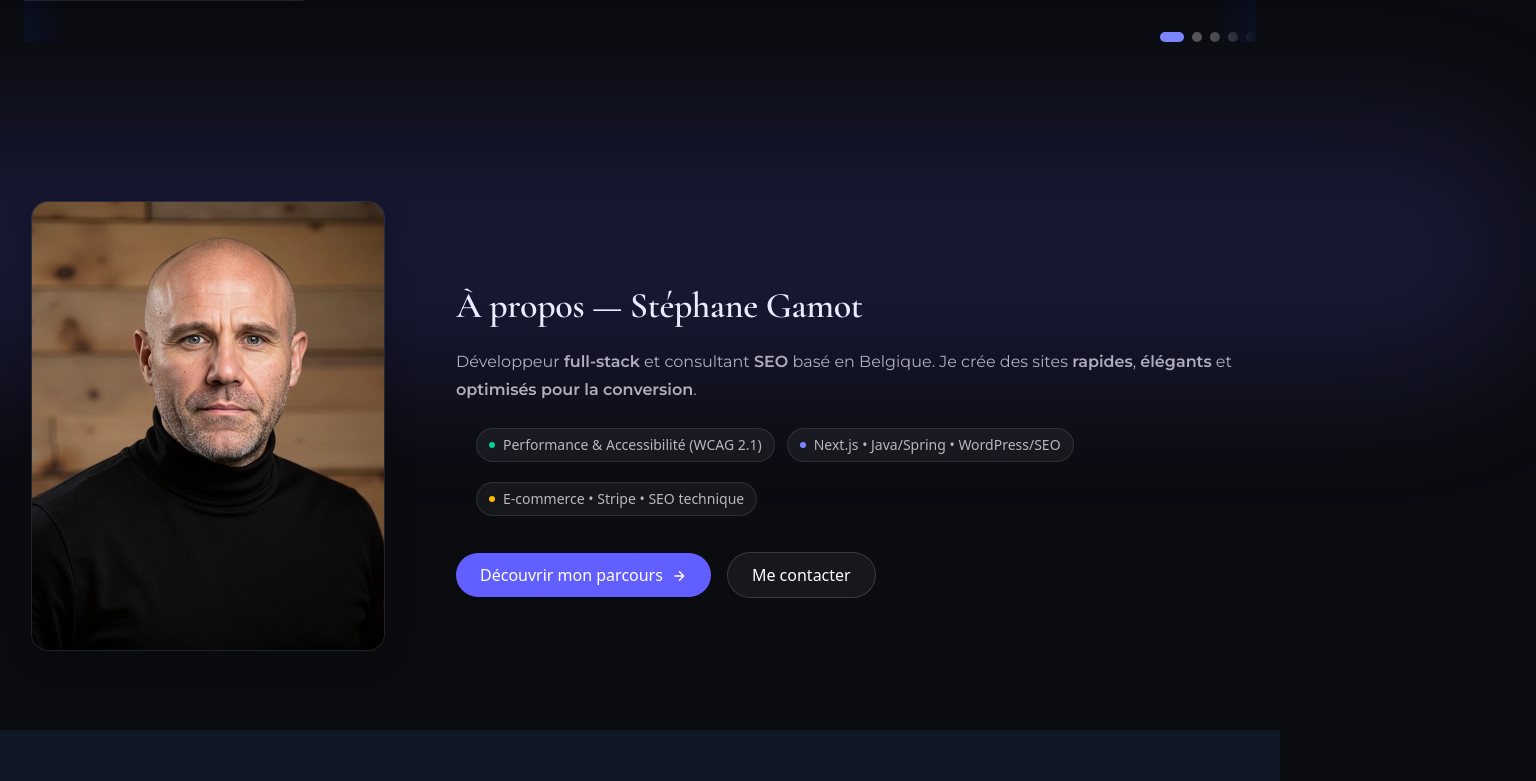
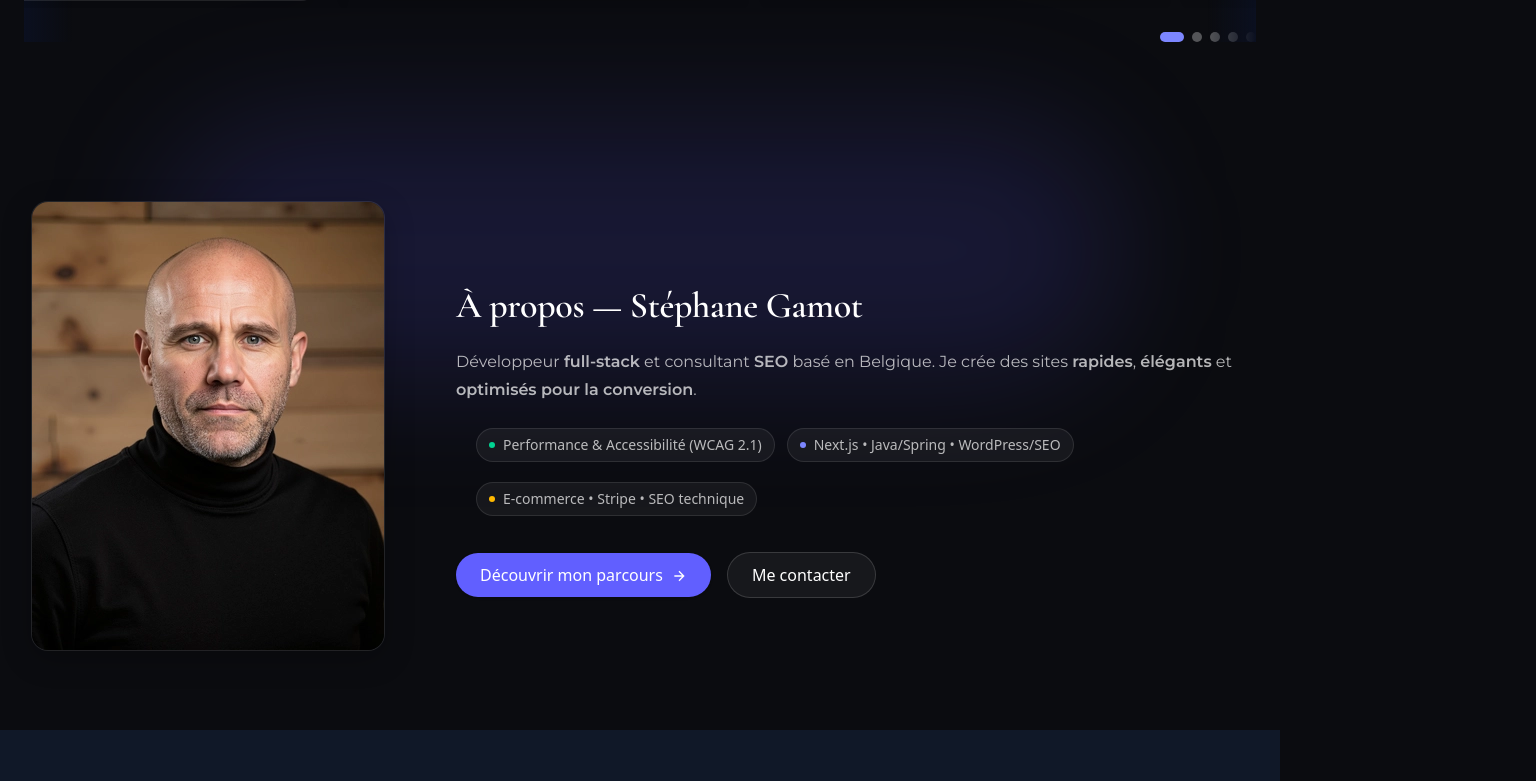
Before and after one commit to StephaneGamot/stephanegamot, a Next.js app: page / in a window 1280 px wide. Shown: the part 2563-3344 px from the top of the page, 1536 px wide, since content can reach past the window. Built offline with nearby package versions, Linux system fonts and the light colour scheme.

Commit message:
Update AboutSection.tsx

```diff
--- a/components/about/AboutSection.tsx
+++ b/components/about/AboutSection.tsx
@@ -8,19 +8,19 @@ export default function AboutSection() {
     return (
         <section id="about" className="relative bg-transparent py-20">
             {/* halo discret */}
-            <div
-                className="absolute inset-x-[-20%] top-0
-         h-40 sm:h-48 md:h-56 lg:h-64
-         rounded-full bg-indigo-500/15
-         blur-2xl sm:blur-3xl"
-            ></div>
-
+            <div aria-hidden className="pointer-events-none absolute inset-0 -z-10 flex justify-center">
+                <div   className="
+        h-40 sm:h-48 md:h-56 lg:h-64
+        w-full max-w-[60rem]
+        rounded-full bg-indigo-500/15
+        blur-2xl sm:blur-3xl
+      " />
+            </div>
 
             <div className="mx-auto grid max-w-7xl grid-cols-1 items-center gap-10 px-6 lg:grid-cols-12 lg:gap-16">
                 {/* Portrait */}
                 <div className="lg:col-span-4">
-                    <div
-                        className="relative mx-auto w-[246.4px] h-[313.6px] lg:w-[352px] lg:h-[448px] aspect-square overflow-hidden rounded-2xl ring-1 ring-white/10 shadow-[0_8px_30px_rgba(0,0,0,0.25)]">
+                    <div className="relative mx-auto w-[246.4px] h-[313.6px] lg:w-[352px] lg:h-[448px] aspect-square overflow-hidden rounded-2xl ring-1 ring-white/10 shadow-[0_8px_30px_rgba(0,0,0,0.25)]">
                         <Image
                             src={Portrait}
                             alt="Portrait de Stéphane Gamot"
@@ -51,15 +51,15 @@ export default function AboutSection() {
                     {/* puces crédibilité concises */}
                     <ul className="mt-5 flex flex-wrap items-center gap-3 text-sm text-white/70">
                         <li className="inline-flex items-center gap-2 rounded-full border border-white/10 bg-white/5 px-3 py-1.5">
-                            <span className="inline-block h-1.5 w-1.5 rounded-full bg-emerald-400"/>
+                            <span className="inline-block h-1.5 w-1.5 rounded-full bg-emerald-400" />
                             Performance & Accessibilité (WCAG 2.1)
                         </li>
                         <li className="inline-flex items-center gap-2 rounded-full border border-white/10 bg-white/5 px-3 py-1.5">
-                            <span className="inline-block h-1.5 w-1.5 rounded-full bg-indigo-400"/>
+                            <span className="inline-block h-1.5 w-1.5 rounded-full bg-indigo-400" />
                             Next.js • Java/Spring • WordPress/SEO
                         </li>
                         <li className="inline-flex items-center gap-2 rounded-full border border-white/10 bg-white/5 px-3 py-1.5">
-                            <span className="inline-block h-1.5 w-1.5 rounded-full bg-amber-400"/>
+                            <span className="inline-block h-1.5 w-1.5 rounded-full bg-amber-400" />
                             E-commerce • Stripe • SEO technique
                         </li>
                     </ul>
@@ -72,7 +72,7 @@ export default function AboutSection() {
                         >
                             Découvrir mon parcours
                             <svg width="16" height="16" viewBox="0 0 24 24" className="-mb-px">
-                                <path d="M5 12h14m-7-7l7 7-7 7" fill="none" stroke="currentColor" strokeWidth="2"/>
+                                <path d="M5 12h14m-7-7l7 7-7 7" fill="none" stroke="currentColor" strokeWidth="2" />
                             </svg>
                         </Link>
 
```
